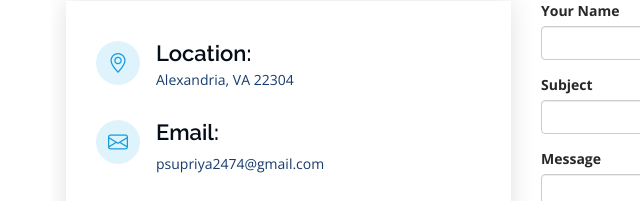
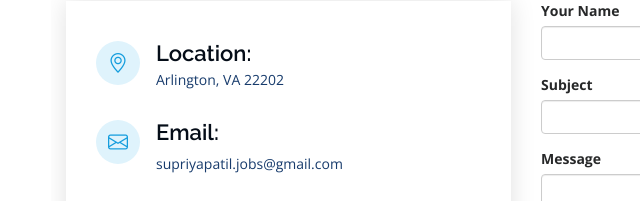
Before and after one commit to priyu-22/priyu-22.github.io, a plain HTML site: page index.html in a window 1280 px wide. Shown: the part 6125-6326 px from the top of the page, 249-889 px from the left. Drawn offline with nearby package versions, Linux system fonts and the light colour scheme.

Commit message:
Update index.html

```diff
--- a/index.html
+++ b/index.html
@@ -450,13 +450,13 @@ As a skilled software developer with over 3 years of experience and a master's d
               <div class="address">
                 <i class="bi bi-geo-alt"></i>
                 <h4>Location:</h4>
-                <p>Alexandria, VA 22304</p>
+                <p>Arlington, VA 22202</p>
               </div>
 
               <div class="email">
                 <i class="bi bi-envelope"></i>
                 <h4>Email:</h4>
-                <p>psupriya2474@gmail.com</p>
+                <p>supriyapatil.jobs@gmail.com</p>
               </div>
 
               <div class="phone">
```
